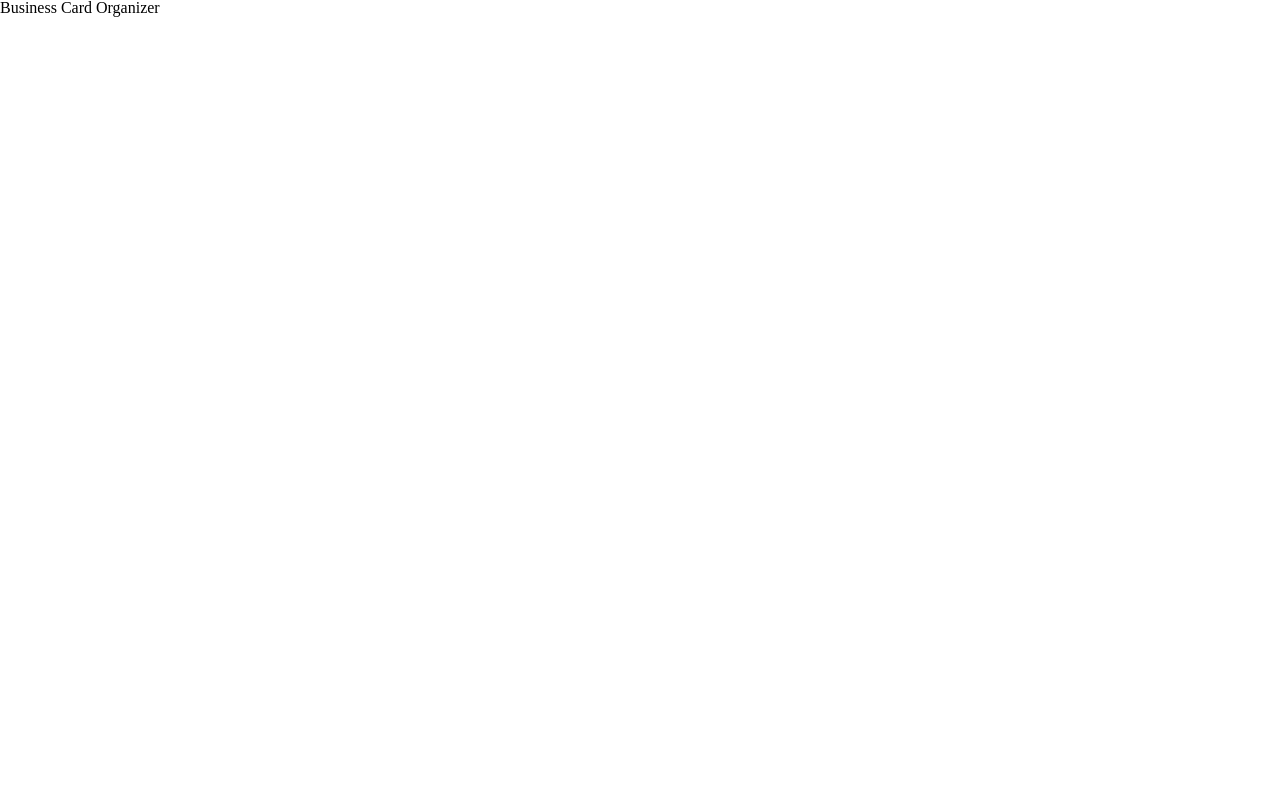
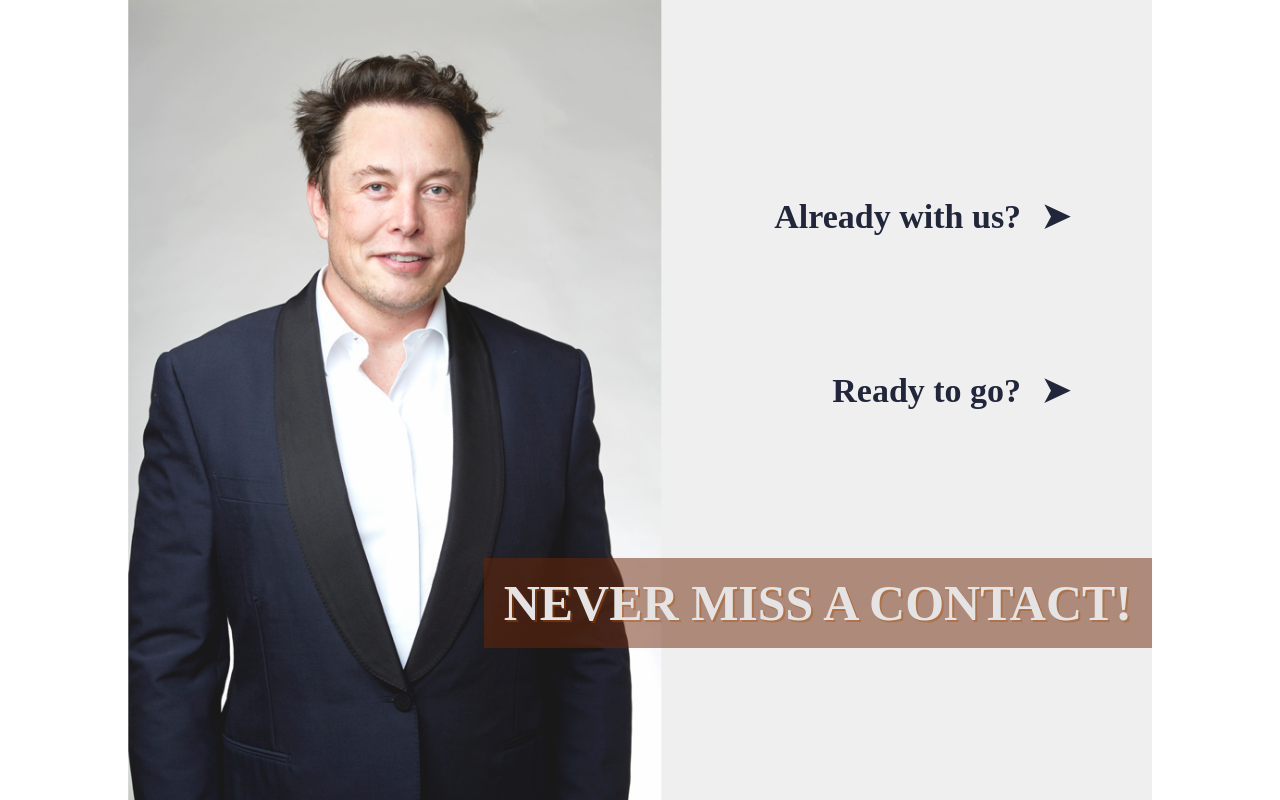
Before and after one commit to businesscardorganizer-pt-042219/labs1-businesscardorganizer-React-, a React (Create React App) app in the folder organizer/: page / in a window 1280 px wide. Built offline with nearby package versions, Linux system fonts and the light colour scheme.

Commit message:
Added basic structure and styling for the HomePage

```diff
--- a/organizer/src/App.js
+++ b/organizer/src/App.js
@@ -1,12 +1,14 @@
 import React, { Component } from 'react';
-// import { Route, Link } from 'react-router-dom';
+import { Route, Link } from 'react-router-dom';
+
+import HomePage from './components/HomePage';
 
 
 class App extends Component {
   render() {
     return (
       <div className="App">
-        <h1>Business Card Organizer</h1>
+        <Route exact path='/' component={HomePage} />
       </div>
     );
   }
--- /dev/null
+++ b/organizer/src/components/HomePage.js
@@ -0,0 +1,36 @@
+import React, { Component } from 'react';
+import { Link } from 'react-router-dom';
+import '../styles/homePage.css';
+
+import Musk from '../img/Elon_Musk.jpg';
+
+class HomePage extends Component {
+    render() {
+        return (
+            <div className="home-page-wrapper">
+                {/* Background image */}
+                <img src={Musk} alt=""/>
+                {/* Page content */}
+                <div className="home-content">
+                    <h1 className="home-page-motto">Never miss a contact!</h1>
+                    <div className="home-links-wrapper">
+                        <Link to="/login">
+                            <div className="login-link-wrapper">
+                                <p>Already with us?</p>
+                                <p className="arrow">➤</p>
+                            </div>
+                        </Link>
+                        <Link to="/sign-up">
+                            <div className="signin-link-wrapper">
+                                <p>Ready to go?</p>
+                                <p className="arrow">➤</p>
+                            </div>
+                        </Link>
+                    </div>
+                </div>
+            </div>
+        )
+    }
+}
+
+export default HomePage;
--- /dev/null
+++ b/organizer/src/styles/homePage.css
@@ -0,0 +1,66 @@
+.home-page-wrapper {
+    width: 80%;
+    height: 100%;
+    min-height: 100vh;
+    margin: 0 auto;
+    position: relative;
+    background: rgba(203, 203, 201, .3);
+}
+.home-page-wrapper img {
+    height: 100%;
+    max-height: 100vh;
+    transform: scaleX(-1);
+    opacity: 0.9;
+    position: absolute;
+}
+.home-page-wrapper .home-content {
+    width: 100%;
+    max-height: 100vh;
+    height: 100%;
+    display: flex;
+    justify-content: flex-end;
+    flex-direction: column-reverse;
+    padding-top: 200px;
+}
+.home-page-motto {
+    align-self: flex-end;
+    margin: 0 0 30px 50px;
+    padding: 20px;
+    font-size: 50px;
+    font-weight: bold;
+    text-transform: uppercase;
+    color: rgb(228, 228, 228);
+    background: rgba(109, 39, 6, 0.5);
+    text-shadow: 2px 2px rgba(175, 79, 0, 0.4);
+    z-index: 2;
+}
+.home-links-wrapper {
+    width: 100%;
+    align-self: flex-end;
+    z-index: 2;
+    padding-bottom: 150px;
+}
+.home-links-wrapper a {
+    text-decoration: none;
+    color: #21263a;
+}
+.login-link-wrapper, .signin-link-wrapper {
+    display: flex;
+    width: 100%;
+    justify-content: flex-end;
+    font-size: 34px;
+    font-weight: bold;
+    transition: all .2s ease-in-out;
+}
+.login-link-wrapper:hover, .signin-link-wrapper:hover {
+    color: rgb(109, 39, 6);
+    cursor: pointer;
+    transform: scale(1.1);
+}
+
+.login-link-wrapper {
+    margin-bottom: 140px;
+}
+.arrow {
+    margin: 0 8% 0 2%;
+}
```
Also changed, not shown: organizer/src/components/LoginPage.js (added), organizer/src/img/Elon_Musk.jpg (added), 1 other file (tests, documents, lock files or other folders).
